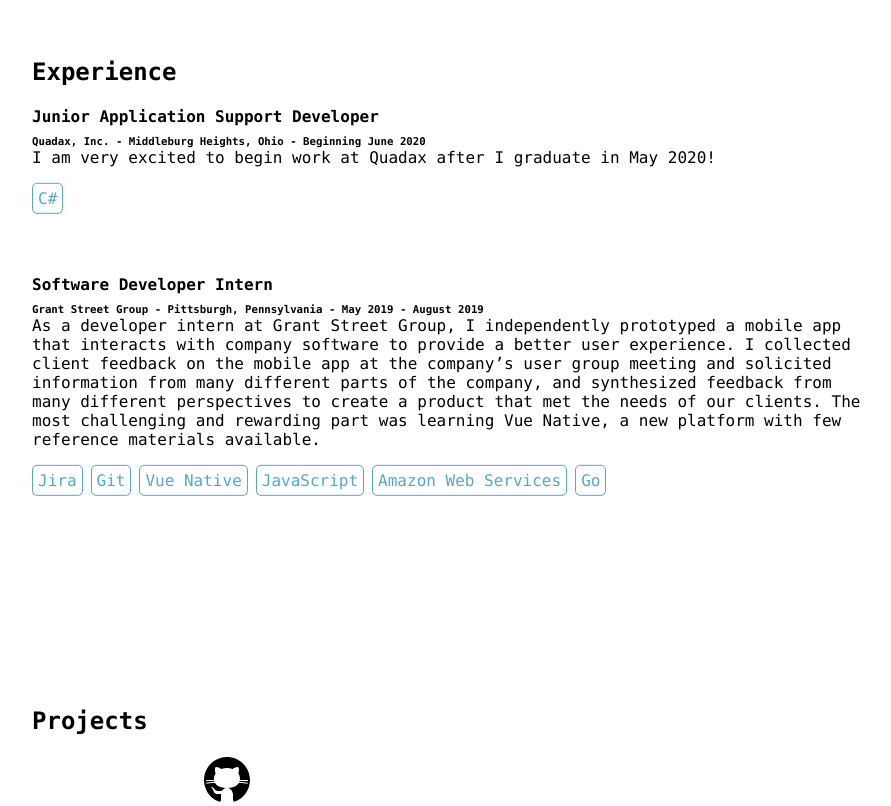
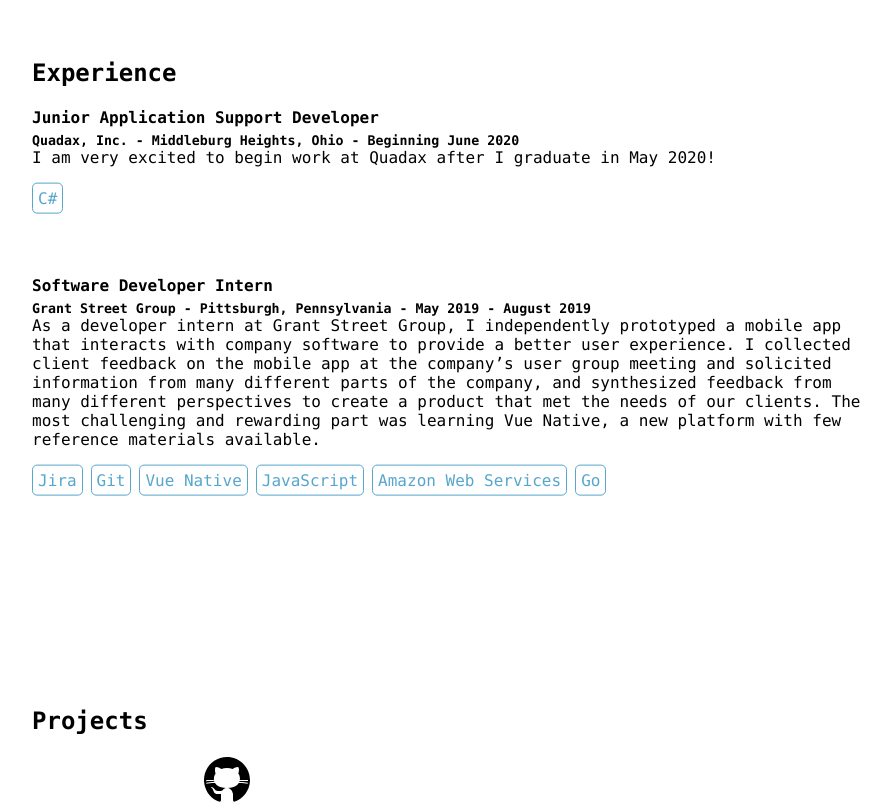
Before and after one commit to sarahcalvis/portfolio, a React (Create React App) app: page / in a window 1280 px wide. Shown: the part 2521-3327 px from the top of the page, without its empty margins (48-939 px from the left). Built offline with nearby package versions, Linux system fonts and the light colour scheme.

Commit message:
Styling fixes

```diff
--- a/src/components/Experience.js
+++ b/src/components/Experience.js
@@ -41,7 +41,7 @@ let jobs = [
 let experience = jobs.map((job) => {
   return <div id='padding-div'>
     <h4>{job.title}</h4>
-    <h6>{job.company} - {job.location} - {job.duration}</h6>
+    <h5>{job.company} - {job.location} - {job.duration}</h5>
     <p>{job.description}</p>
     <Tags skills={job.skills} />
   </div>
--- a/src/index.css
+++ b/src/index.css
@@ -7,11 +7,11 @@
 }
 
 ::selection {
-  background: #37687f; /* WebKit/Blink Browsers */
+  background: #37687f;
   color: #fff;
 }
 ::-moz-selection {
-  background: #37687f; /* Gecko Browsers */
+  background: #37687f;
   color: #fff;
 }
 
@@ -34,9 +34,6 @@ body {
   padding-bottom: 2rem;
 }
 
-/* p {
-  font-size: 16pt;
-} */
 
 h3, h6, h5, h4 {
   margin-bottom: -1rem;
@@ -95,6 +92,5 @@ button {
   min-height: 100vh;
   display: flex;
   flex-direction: column;
-  /* font-size: calc(10px + 2vmin); */
   color: #000;
 }
```
